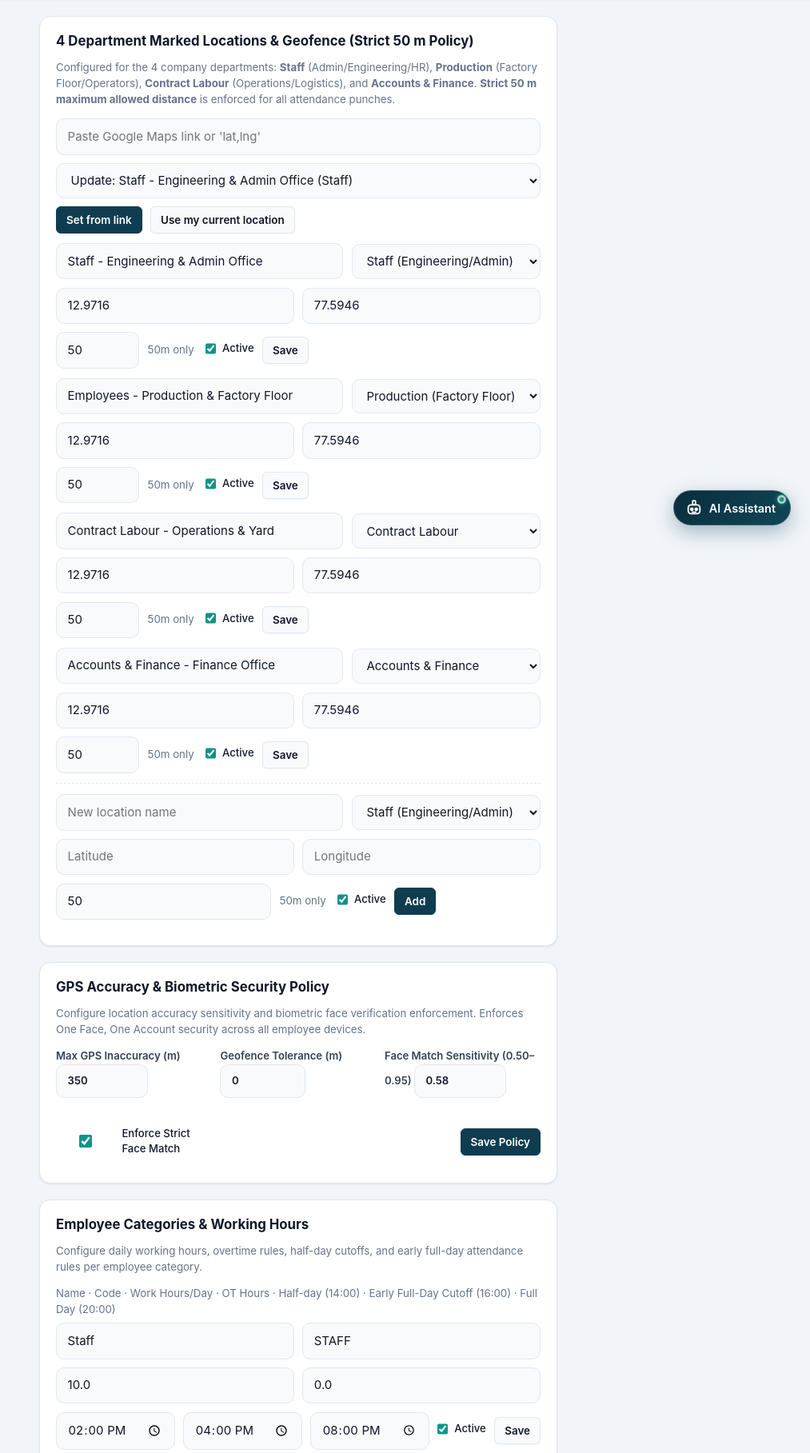
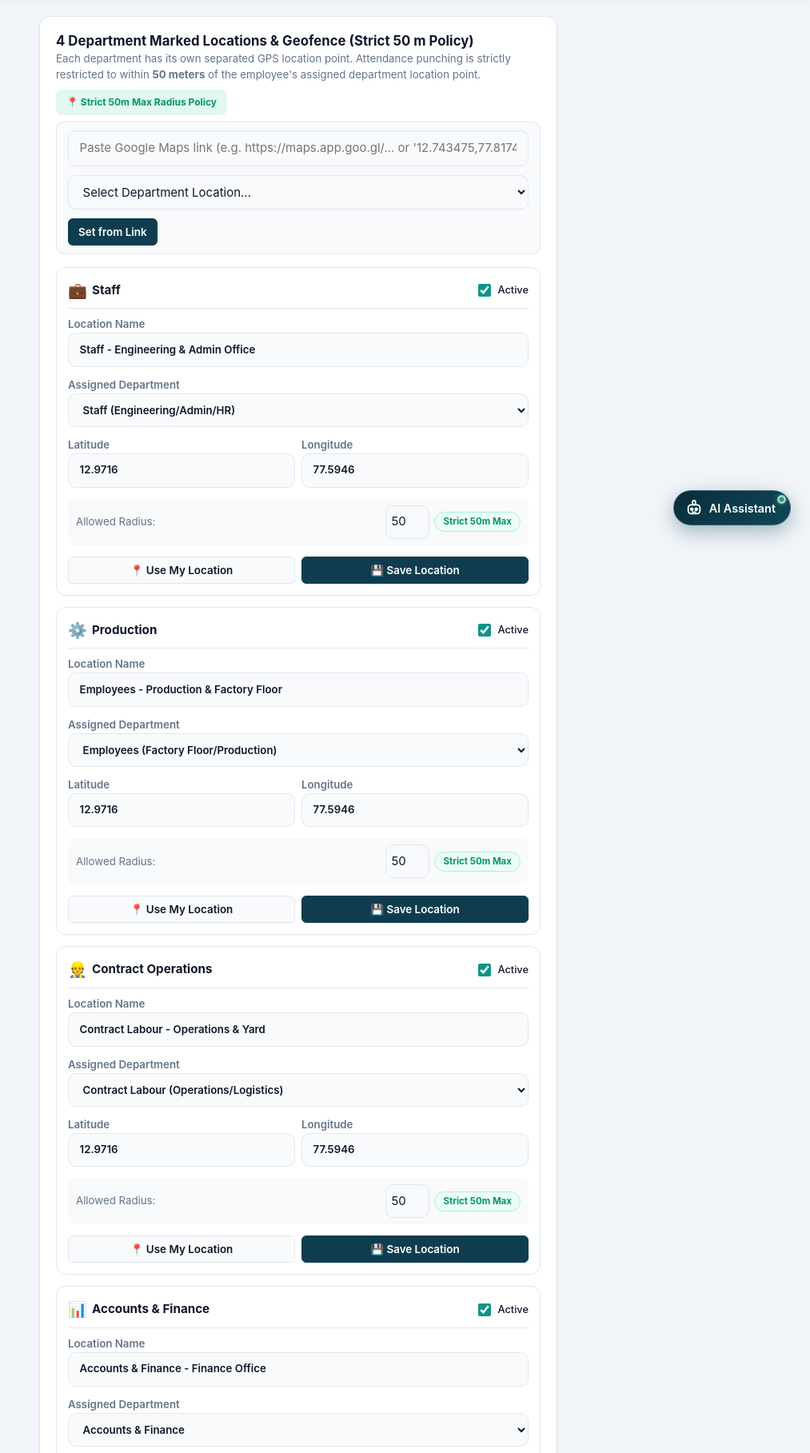
Before and after one commit to M-Damodharan/smart-attendance, a Flask app: page /hr/settings in a window 1280 px wide. Shown: the part 119-1936 px from the top of the page at 80% size, without its empty margins (267-1280 px from the left). Run offline with Flask 3, Linux system fonts and the light colour scheme; the visitor is signed in with stand-in values (Sample User, id 1); data comes from the database, SQL or seed files in the repository; data that the repository does not hold is empty.

Commit message:
Fix Accounts shift logic, 4-department separated location points, and strict 50m geofence

```diff
--- a/app/templates/emp/dashboard.html
+++ b/app/templates/emp/dashboard.html
@@ -9,6 +9,7 @@
     <div class="muted small" style="margin-top:4px; display:flex; align-items:center; gap:8px; flex-wrap:wrap;">
       <span class="category-badge">🏷️ {{ category['name'] if category else 'Standard Employee' }}</span>
       <span>🕒 {{ shift['name'] }} ({{ shift['start_time'] }}–{{ shift['end_time'] }})</span>
+      <span style="background:var(--bg-card);padding:2px 8px;border-radius:6px;border:1px solid var(--border-default);">📍 {{ office['name'] if office else 'Department Office' }} (50m)</span>
       <a href="{{ url_for('emp.face_change') }}" style="text-decoration:none;font-size:0.8rem;padding:2px 8px;border-radius:6px;font-weight:600;{% if g.user['face_registered'] %}background:rgba(16,185,129,0.12);color:#059669;{% else %}background:rgba(245,158,11,0.12);color:#d97706;{% endif %}">
         👤 Face ID: {{ 'Active' if g.user['face_registered'] else 'Setup Needed' }}
       </a>
--- a/app/templates/hr/settings.html
+++ b/app/templates/hr/settings.html
@@ -2,53 +2,104 @@
 {% block title %}Settings · SBG{% endblock %}
 {% block content %}
 <section class="card">
-  <h3>4 Department Marked Locations &amp; Geofence (Strict 50 m Policy)</h3>
-  <p class="muted small">Configured for the 4 company departments: <b>Staff</b> (Admin/Engineering/HR), <b>Production</b> (Factory Floor/Operators), <b>Contract Labour</b> (Operations/Logistics), and <b>Accounts &amp; Finance</b>. <b>Strict 50 m maximum allowed distance</b> is enforced for all attendance punches.</p>
-  <form method="post" class="row-form"><input type="hidden" name="csrf_token" value="{{ csrf_token() }}"><input type="hidden" name="action" value="office_link">
-    <input name="link" placeholder="Paste Google Maps link or 'lat,lng'" required style="flex:3 1 260px">
-    <select name="id" title="Apply to">
-      <option value="">Add as new department location</option>
+  <div style="display:flex;justify-content:space-between;align-items:center;margin-bottom:8px;flex-wrap:wrap;gap:8px;">
+    <div>
+      <h3 style="margin:0;">4 Department Marked Locations &amp; Geofence (Strict 50 m Policy)</h3>
+      <p class="muted small" style="margin:2px 0 0;">Each department has its own separated GPS location point. Attendance punching is strictly restricted to within <b>50 meters</b> of the employee's assigned department location point.</p>
+    </div>
+    <span class="badge" style="background:rgba(16,185,129,0.12);color:#059669;font-weight:700;padding:6px 12px;border-radius:8px;">
+      📍 Strict 50m Max Radius Policy
+    </span>
+  </div>
+
+  <!-- Quick GPS link parser -->
+  <form method="post" class="row-form" style="background:var(--bg-surface);padding:10px 14px;border-radius:10px;margin-bottom:1rem;border:1px solid var(--border-default);">
+    <input type="hidden" name="csrf_token" value="{{ csrf_token() }}">
+    <input type="hidden" name="action" value="office_link">
+    <input name="link" placeholder="Paste Google Maps link (e.g. https://maps.app.goo.gl/... or '12.743475,77.817446')" required style="flex:3 1 260px">
+    <select name="id" title="Apply to Department Location" required style="flex:2 1 200px">
+      <option value="">Select Department Location...</option>
       {% for o in offices %}
-      <option value="{{ o['id'] }}" {{ 'selected' if loop.first }}>Update: {{ o['name'] }} ({{ o['department'] or 'General' }})</option>
+      <option value="{{ o['id'] }}">{{ o['name'] }} ({{ o['department'] or 'General' }})</option>
       {% endfor %}
     </select>
-    <button class="btn sm primary">Set from link</button>
-    <button type="button" class="btn sm" onclick="useMyLocation()">Use my current location</button>
+    <button class="btn sm primary">Set from Link</button>
   </form>
+
+  <!-- 4 Department-Separated Location Cards Grid -->
+  <div style="display:grid;grid-template-columns:repeat(auto-fit, minmax(320px, 1fr));gap:14px;margin-bottom:1rem;">
     {% for o in offices %}
-  <form method="post" class="row-form"><input type="hidden" name="csrf_token" value="{{ csrf_token() }}"><input type="hidden" name="action" value="office"><input type="hidden" name="id" value="{{ o['id'] }}">
-    <input name="name" value="{{ o['name'] }}" required title="Location Name" style="flex:2 1 180px">
-    <select name="department" title="Department" style="flex:1 1 140px">
-      <option value="Staff" {{ 'selected' if o['department'] == 'Staff' }}>Staff (Engineering/Admin)</option>
-      <option value="Production" {{ 'selected' if o['department'] == 'Production' }}>Production (Factory Floor)</option>
-      <option value="Contract Operations" {{ 'selected' if o['department'] == 'Contract Operations' or o['department'] == 'Contract Labour' }}>Contract Labour</option>
+    <form method="post" style="background:var(--bg-card,#1e293b);border:1px solid var(--border-default,#334155);border-radius:12px;padding:14px;display:flex;flex-direction:column;gap:10px;">
+      <input type="hidden" name="csrf_token" value="{{ csrf_token() }}">
+      <input type="hidden" name="action" value="office">
+      <input type="hidden" name="id" value="{{ o['id'] }}">
+
+      <div style="display:flex;justify-content:space-between;align-items:center;border-bottom:1px solid var(--border-default);padding-bottom:8px;">
+        <div style="display:flex;align-items:center;gap:6px;">
+          {% if 'staff' in (o['department'] or '')|lower or 'admin' in (o['name'] or '')|lower %}
+          <span style="font-size:1.2rem;">💼</span>
+          {% elif 'prod' in (o['department'] or '')|lower or 'employee' in (o['name'] or '')|lower %}
+          <span style="font-size:1.2rem;">⚙️</span>
+          {% elif 'contract' in (o['department'] or '')|lower %}
+          <span style="font-size:1.2rem;">👷</span>
+          {% elif 'account' in (o['department'] or '')|lower or 'finance' in (o['department'] or '')|lower %}
+          <span style="font-size:1.2rem;">📊</span>
+          {% else %}
+          <span style="font-size:1.2rem;">📍</span>
+          {% endif %}
+          <b style="font-size:0.95rem;">{{ o['department'] or 'General Location' }}</b>
+        </div>
+        <label class="check" style="margin:0;font-size:0.8rem;">
+          <input type="checkbox" name="active" {{ 'checked' if o['active'] }}> Active
+        </label>
+      </div>
+
+      <div>
+        <label class="muted small" style="display:block;margin-bottom:3px;">Location Name
+          <input name="name" value="{{ o['name'] }}" required style="width:100%;">
+        </label>
+      </div>
+
+      <div>
+        <label class="muted small" style="display:block;margin-bottom:3px;">Assigned Department
+          <select name="department" style="width:100%;">
+            <option value="Staff" {{ 'selected' if o['department'] == 'Staff' }}>Staff (Engineering/Admin/HR)</option>
+            <option value="Production" {{ 'selected' if o['department'] == 'Production' }}>Employees (Factory Floor/Production)</option>
+            <option value="Contract Operations" {{ 'selected' if o['department'] == 'Contract Operations' or o['department'] == 'Contract Labour' }}>Contract Labour (Operations/Logistics)</option>
             <option value="Accounts & Finance" {{ 'selected' if o['department'] == 'Accounts & Finance' }}>Accounts &amp; Finance</option>
-      <option value="" {{ 'selected' if not o['department'] }}>General / All</option>
+            <option value="" {{ 'selected' if not o['department'] }}>General / All Departments</option>
           </select>
-    <input name="lat" value="{{ o['lat'] }}" required inputmode="decimal" placeholder="Latitude" style="flex:1 1 110px">
-    <input name="lng" value="{{ o['lng'] }}" required inputmode="decimal" placeholder="Longitude" style="flex:1 1 110px">
-    <input name="radius_m" type="number" min="10" max="50" value="50" required title="Radius strictly 50 m" style="flex:0 1 70px" readonly>
-    <span class="small muted" style="white-space:nowrap;margin-right:4px">50m only</span>
-    <label class="check"><input type="checkbox" name="active" {{ 'checked' if o['active'] }}> Active</label>
-    <button class="btn sm">Save</button>
+        </label>
+      </div>
+
+      <div style="display:grid;grid-template-columns:1fr 1fr;gap:8px;">
+        <label class="muted small">Latitude
+          <input name="lat" value="{{ o['lat'] }}" required inputmode="decimal" placeholder="12.743475">
+        </label>
+        <label class="muted small">Longitude
+          <input name="lng" value="{{ o['lng'] }}" required inputmode="decimal" placeholder="77.817446">
+        </label>
+      </div>
+
+      <div style="display:flex;justify-content:space-between;align-items:center;background:var(--bg-surface);padding:8px 10px;border-radius:8px;">
+        <span class="small muted">Allowed Radius:</span>
+        <div style="display:flex;align-items:center;gap:6px;">
+          <input name="radius_m" type="number" min="10" max="50" value="50" required style="width:55px;padding:2px 6px;" readonly>
+          <span class="badge b-approved" style="font-size:0.72rem;">Strict 50m Max</span>
+        </div>
+      </div>
+
+      <div style="display:flex;gap:8px;margin-top:4px;">
+        <button type="button" class="btn sm" style="flex:1;" onclick="fillLocationFor(this)">
+          📍 Use My Location
+        </button>
+        <button class="btn sm primary" style="flex:1;">
+          💾 Save Location
+        </button>
+      </div>
     </form>
     {% endfor %}
-  <form method="post" class="row-form add"><input type="hidden" name="csrf_token" value="{{ csrf_token() }}"><input type="hidden" name="action" value="office">
-    <input name="name" placeholder="New location name" required style="flex:2 1 180px">
-    <select name="department" title="Department" style="flex:1 1 140px">
-      <option value="Staff">Staff (Engineering/Admin)</option>
-      <option value="Production">Production (Factory Floor)</option>
-      <option value="Contract Operations">Contract Labour</option>
-      <option value="Accounts & Finance">Accounts &amp; Finance</option>
-      <option value="">General / All</option>
-    </select>
-    <input name="lat" placeholder="Latitude" required inputmode="decimal" style="flex:1 1 110px">
-    <input name="lng" placeholder="Longitude" required inputmode="decimal" style="flex:1 1 110px">
-    <input name="radius_m" type="number" value="50" readonly style="flex:0 1 70px">
-    <span class="small muted" style="white-space:nowrap;margin-right:4px">50m only</span>
-    <label class="check"><input type="checkbox" name="active" checked> Active</label>
-    <button class="btn sm primary">Add</button>
-  </form>
+  </div>
 </section>
 
 <section class="card">
@@ -228,12 +279,34 @@
 </section>
 {% endblock %}
 {% block scripts %}<script>
+function fillLocationFor(btn){
+  if(!navigator.geolocation){ alert('GPS not available on this browser/device'); return; }
+  const form = btn.closest('form');
+  const latInput = form.querySelector('input[name=lat]');
+  const lngInput = form.querySelector('input[name=lng]');
+  btn.textContent = '⏳ Fetching GPS…';
+  btn.disabled = true;
+  navigator.geolocation.getCurrentPosition(p => {
+    latInput.value = p.coords.latitude.toFixed(6);
+    lngInput.value = p.coords.longitude.toFixed(6);
+    btn.textContent = '✓ GPS Captured (' + Math.round(p.coords.accuracy) + 'm)';
+    btn.disabled = false;
+    setTimeout(() => { btn.textContent = '📍 Use My Location'; }, 4000);
+  }, err => {
+    alert('Location permission denied or unavailable: ' + err.message);
+    btn.textContent = '📍 Use My Location';
+    btn.disabled = false;
+  }, { enableHighAccuracy: true, timeout: 20000 });
+}
+
 function useMyLocation(){
   if(!navigator.geolocation){alert('GPS not available');return;}
   navigator.geolocation.getCurrentPosition(p=>{
     const f=document.querySelector('input[name=lat]'), g=document.querySelector('input[name=lng]');
+    if(f && g) {
       f.value=p.coords.latitude.toFixed(6); g.value=p.coords.longitude.toFixed(6);
-    alert('Filled the first office with your current position (±'+Math.round(p.coords.accuracy)+' m). Press Save on that row.');
+      alert('Filled location with your current position (±'+Math.round(p.coords.accuracy)+' m). Press Save Location.');
+    }
   },()=>alert('Location permission denied'),{enableHighAccuracy:true,timeout:20000});
 }
 </script>{% endblock %}
```
Also changed, not shown: app/api.py (+8 -8 lines), app/db.py (+21 -0 lines), app/employee.py (+5 -2 lines), app/hr.py (+38 -8 lines), app/services.py (+52 -16 lines), app/templates/emp/punch.html (+10 -0 lines). Lines whose indentation alone changed are shown as unchanged.
